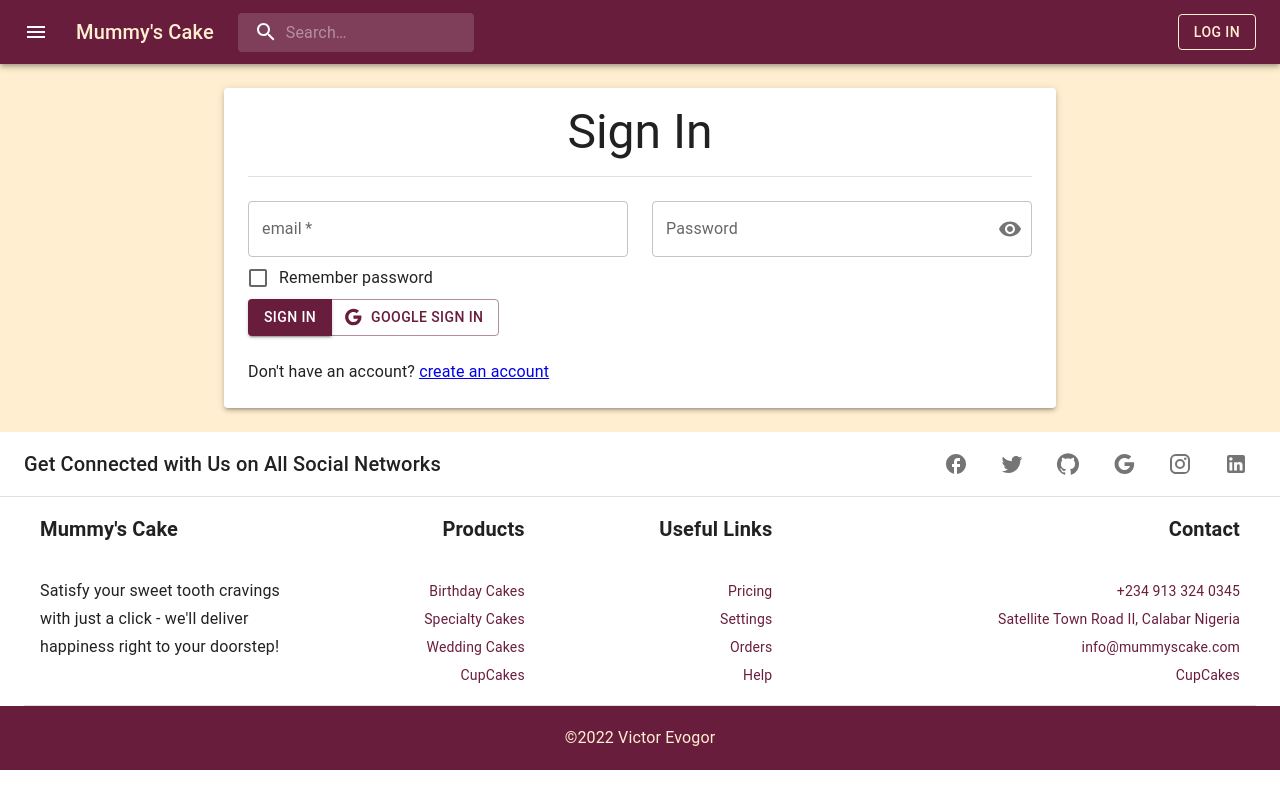
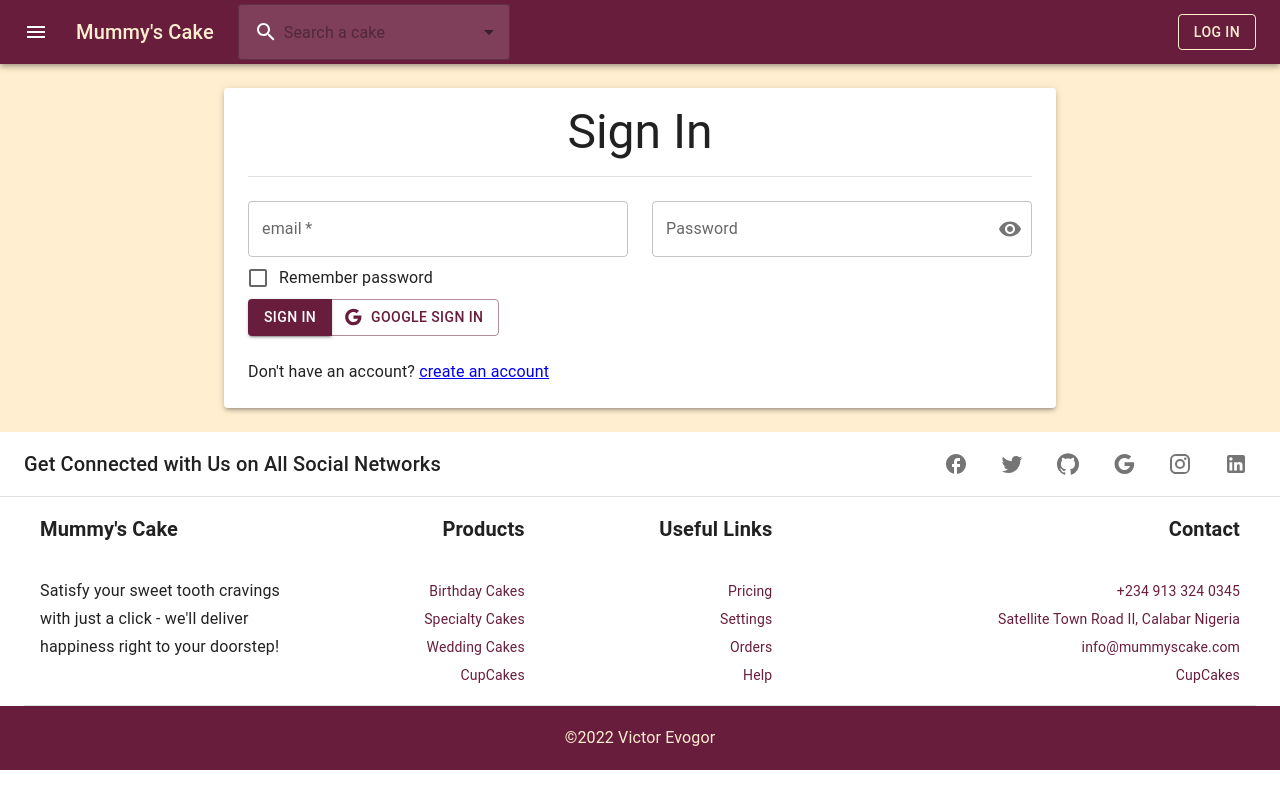
Before and after one commit to Victor-Evogor/mummyscake-v2, a React (Vite) app: page /log-in in a window 1280 px wide. Built offline with nearby package versions, Linux system fonts and the light colour scheme; no server answers.

Commit message:
Added cake navbar

```diff
--- a/src/components/NavBar/NavBar.tsx
+++ b/src/components/NavBar/NavBar.tsx
@@ -5,9 +5,10 @@ import {
   Toolbar,
   Typography,
   styled,
-  InputBase,
   alpha,
   Button,
+  Autocomplete,
+  TextField,
 } from "@mui/material";
 import { Box } from "@mui/system";
 import {
@@ -18,8 +19,8 @@ import {
   Notifications,
   Search as SearchIcon,
 } from "@mui/icons-material";
-import { auth} from "../../firebase";
-import { useEffect } from "react";
+import { auth } from "../../firebase";
+import { MouseEventHandler, useEffect, useRef, useState } from "react";
 import { useUser } from "../../hooks/user";
 import { onAuthStateChanged } from "firebase/auth";
 import { Link } from "react-router-dom";
@@ -34,13 +35,14 @@ const SearchIconWrapper = styled("div")(({ theme }) => ({
   justifyContent: "center",
 }));
 
-const StyledInputBase = styled(InputBase)(({ theme }) => ({
+const StyledAutoComplete = styled(Autocomplete)(({ theme }) => ({
   color: "inherit",
   "& .MuiInputBase-input": {
     padding: theme.spacing(1, 1, 1, 0),
     // vertical padding + font size from searchIcon
     paddingLeft: `calc(1em + ${theme.spacing(4)})`,
     transition: theme.transitions.create("width"),
+    marginLeft: "2rem",
     width: "100%",
     [theme.breakpoints.up("md")]: {
       width: "20ch",
@@ -60,12 +62,31 @@ const Search = styled("div")(({ theme }) => ({
   width: "100%",
   [theme.breakpoints.up("sm")]: {
     marginLeft: theme.spacing(3),
-    width: "auto",
+    width: "17rem",
   },
 }));
 
+const mockOptions = [
+  {
+    label: "cake1",
+  },
+  {
+    label: "cake2",
+    id:2
+  },
+  {
+    label: "cake3",
+    id:3
+  },
+  {
+    label: "cake4",
+    id:4
+  },
+];
+
 export const NavBar = () => {
   const { user, setUser } = useUser();
+  const searchInput = useRef<HTMLInputElement>(null);
 
   useEffect(() => {
     onAuthStateChanged(auth, (userCred) => {
@@ -106,9 +127,14 @@ export const NavBar = () => {
         <SearchIconWrapper>
             <SearchIcon />
           </SearchIconWrapper>
-          <StyledInputBase
+          <StyledAutoComplete
             placeholder="Search…"
-            inputProps={{ "aria-label": "search" }}
+            options={mockOptions}
+            renderInput={(params) => (
+              <TextField {...params}  placeholder="Search a cake" inputRef={searchInput} onClick={event => {
+                console.log(searchInput.current?.value);
+              }} key={params.id}/>
+            )}
           />
         </Search>
         <Box sx={{ flexGrow: 1 }} />
@@ -150,12 +176,14 @@ export const NavBar = () => {
               <AccountCircle />
             </IconButton>
           ) : (
-            <Link to="/log-in" style={{
-              textDecoration: "none"
-            }}>
+            <Link
+              to="/log-in"
+              style={{
+                textDecoration: "none",
+              }}
+            >
               <Button
                 variant="outlined"
-
                 sx={{
                   color: "white.main",
                   borderColor: "white.main",
```
Lines whose indentation alone changed are shown as unchanged.
